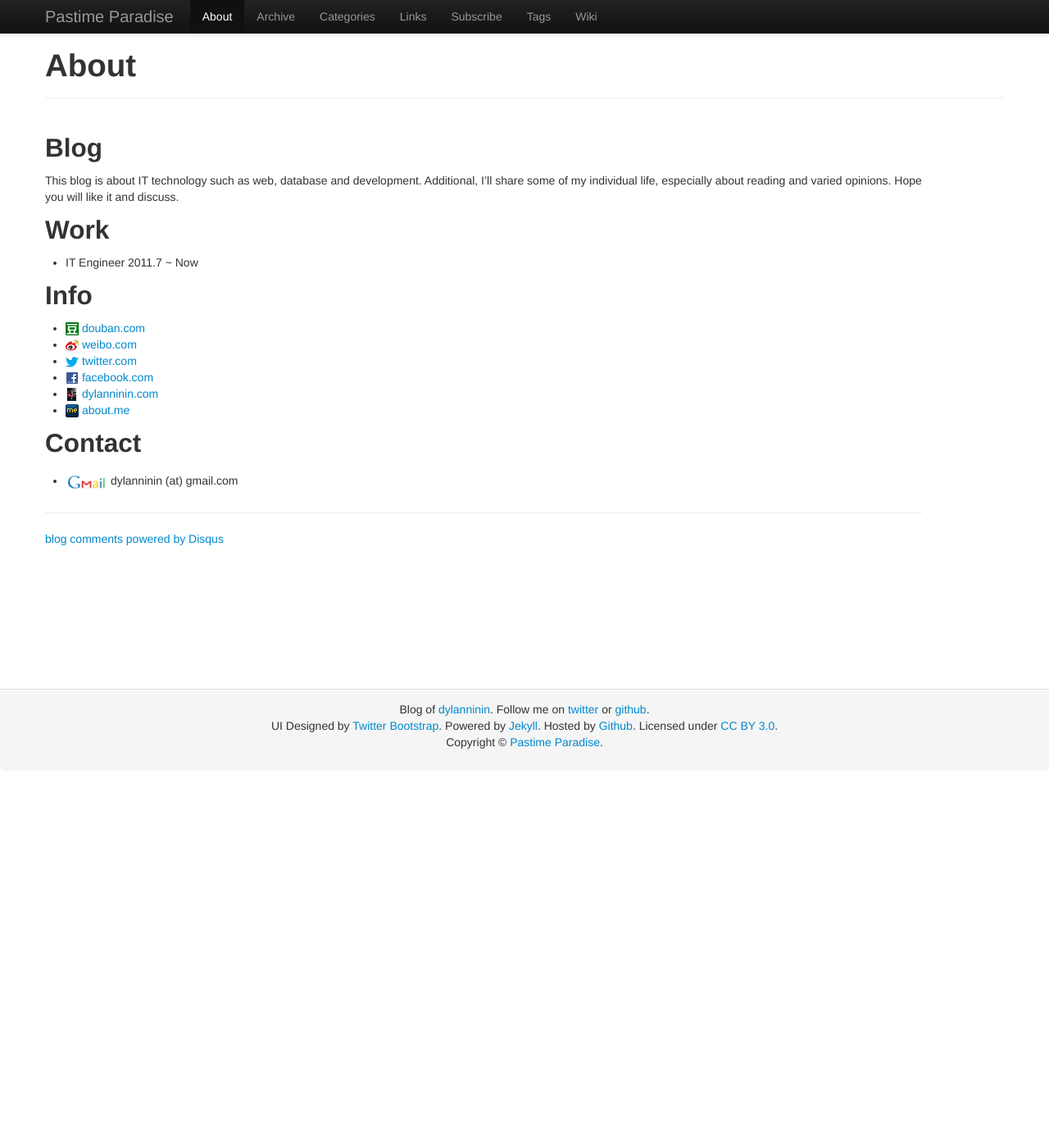
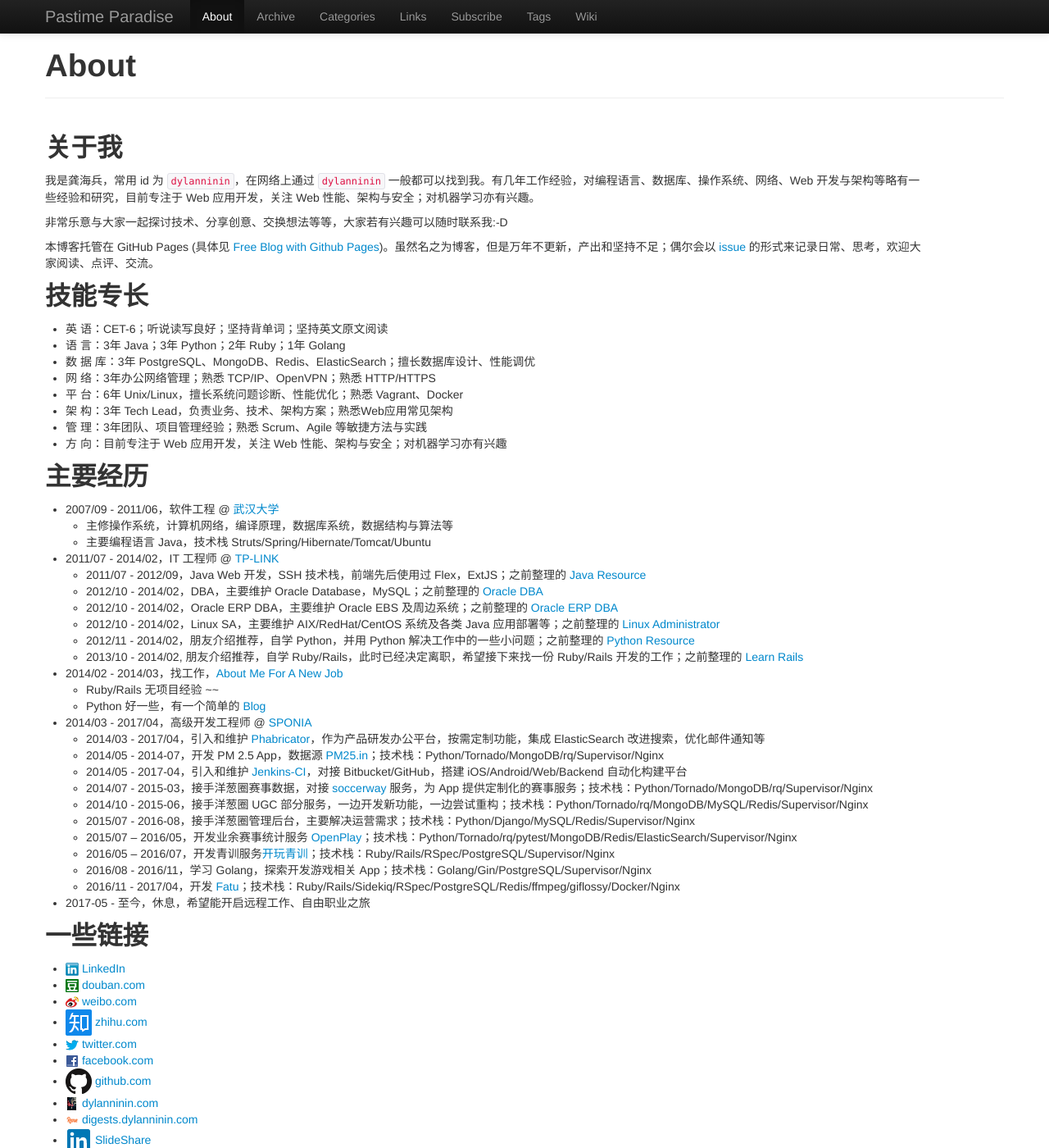
Before and after one commit to dylanninin/dylanninin.com, a Jekyll site: the page built from about.md, in a window 1280 px wide and 1400 px high. Shown: the whole window at 82% size. Built offline with Jekyll 4.4.1, drawn with Linux system fonts in a browser that asks for light colours; comment, search, counter and statistics services are not loaded.

Commit message:
Update about

```diff
--- a/about.md
+++ b/about.md
@@ -4,28 +4,69 @@
 group: navigation
 ---
 
-## Blog
+## 关于我
 
-This blog is about IT technology such as web, database and development.
-Additional, I'll share some of my individual life, especially about reading and
-varied opinions. Hope you will like it and discuss.
+我是龚海兵，常用 id 为 `dylanninin`，在网络上通过 `dylanninin` 一般都可以找到我。有几年工作经验，对编程语言、数据库、操作系统、网络、Web 开发与架构等略有一些经验和研究，目前专注于 Web 应用开发，关注 Web 性能、架构与安全；对机器学习亦有兴趣。
 
-## Work
+非常乐意与大家一起探讨技术、分享创意、交换想法等等，大家若有兴趣可以随时联系我:-D
 
-* IT Engineer 2011.7 ~ Now
+本博客托管在 GitHub Pages (具体见 [Free Blog with Github Pages](https://dylanninin.com/blog/2013/11/02/free_blogs.html))。虽然名之为博客，但是万年不更新，产出和坚持不足；偶尔会以 [issue](https://github.com/dylanninin/dylanninin.github.com/issues?utf8=%E2%9C%93&q=is%3Aissue) 的形式来记录日常、思考，欢迎大家阅读、点评、交流。
 
-## Info
+## 技能专长
 
-* ![douban](http://dylanninin.com/assets/images/me/douban.png) [douban.com](http://www.douban.com/people/dylanninin/)
-* ![weibo](http://dylanninin.com/assets/images/me/weibo.png) [weibo.com](http://weibo.com/dylanninin)
-* ![twitter](http://dylanninin.com/assets/images/me/twitter.png) [twitter.com](https://twitter.com/dylanninin)
-* ![facebook](http://dylanninin.com/assets/images/me/facebook.png) [facebook.com](https://www.facebook.com/dylanninin)
-* ![blog](http://dylanninin.com/assets/images/me/dylanninin.png) [dylanninin.com](http://www.dylanninin.com)
-* ![me](http://dylanninin.com/assets/images/me/me.png) [about.me](http://about.me/dylanninin)
+- 英    语：CET-6；听说读写良好；坚持背单词；坚持英文原文阅读
+- 语    言：3年 Java；3年 Python；2年 Ruby；1年 Golang
+- 数 据 库：3年 PostgreSQL、MongoDB、Redis、ElasticSearch；擅长数据库设计、性能调优
+- 网    络：3年办公网络管理；熟悉 TCP/IP、OpenVPN；熟悉 HTTP/HTTPS
+- 平    台：6年 Unix/Linux，擅长系统问题诊断、性能优化；熟悉 Vagrant、Docker
+- 架    构：3年 Tech Lead，负责业务、技术、架构方案；熟悉Web应用常见架构
+- 管    理：3年团队、项目管理经验；熟悉 Scrum、Agile 等敏捷方法与实践
+- 方    向：目前专注于 Web 应用开发，关注 Web 性能、架构与安全；对机器学习亦有兴趣
 
-## Contact
+## 主要经历
 
-* ![gmail](http://dylanninin.com/assets/images/me/gmail.png) dylanninin (at) gmail.com
+- 2007/09 - 2011/06，软件工程 @ [武汉大学](http://www.whu.edu.cn/)
+  - 主修操作系统，计算机网络，编译原理，数据库系统，数据结构与算法等
+  - 主要编程语言 Java，技术栈 Struts/Spring/Hibernate/Tomcat/Ubuntu
+- 2011/07 - 2014/02，IT 工程师 @ [TP-LINK](http://www.tp-link.com/)
+  - 2011/07 - 2012/09，Java Web 开发，SSH 技术栈，前端先后使用过 Flex，ExtJS；之前整理的 [Java Resource](https://dylanninin.com/blog/2013/10/09/java_resource.html)
+  - 2012/10 - 2014/02，DBA，主要维护 Oracle Database，MySQL；之前整理的 [Oracle DBA](https://dylanninin.com/blog/2013/10/26/oracle_dba.html)
+  - 2012/10 - 2014/02，Oracle ERP DBA，主要维护 Oracle EBS 及周边系统；之前整理的 [Oracle ERP DBA](https://dylanninin.com/blog/2013/10/25/oracle_ebs.html)
+  - 2012/10 - 2014/02，Linux SA，主要维护 AIX/RedHat/CentOS 系统及各类 Java 应用部署等；之前整理的 [Linux Administrator](https://dylanninin.com/blog/2013/10/25/linux.html)
+  - 2012/11 - 2014/02，朋友介绍推荐，自学 Python，并用 Python 解决工作中的一些小问题；之前整理的 [Python Resource](https://dylanninin.com/blog/2013/11/23/python_resource.html)
+  - 2013/10 - 2014/02, 朋友介绍推荐，自学 Ruby/Rails，此时已经决定离职，希望接下来找一份 Ruby/Rails 开发的工作；之前整理的 [Learn Rails](https://dylanninin.com/blog/2014/01/02/rails.html)
+- 2014/02 - 2014/03，找工作，[About Me For A New Job](https://dylanninin.com/blog/2014/02/20/about_me.html)
+  - Ruby/Rails 无项目经验 ~~
+  - Python 好一些，有一个简单的 [Blog](https://github.com/dylanninin/blog)
+- 2014/03 - 2017/04，高级开发工程师 @ [SPONIA](https://sponia.com/)
+  - 2014/03 - 2017/04，引入和维护 [Phabricator](https://github.com/dylanninin/phabricator)，作为产品研发办公平台，按需定制功能，集成 ElasticSearch 改进搜索，优化邮件通知等
+  - 2014/05 - 2014-07，开发 PM 2.5 App，数据源 [PM25.in](http://www.pm25.in/)；技术栈：Python/Tornado/MongoDB/rq/Supervisor/Nginx
+  - 2014/05 - 2017-04，引入和维护 [Jenkins-CI](https://jenkins.io/index.html)，对接 Bitbucket/GitHub，搭建 iOS/Android/Web/Backend 自动化构建平台
+  - 2014/07 - 2015-03，接手洋葱圈赛事数据，对接 [soccerway](http://www.soccerway.com/) 服务，为 App 提供定制化的赛事服务；技术栈：Python/Tornado/MongoDB/rq/Supervisor/Nginx
+  - 2014/10 - 2015-06，接手洋葱圈 UGC 部分服务，一边开发新功能，一边尝试重构；技术栈：Python/Tornado/rq/MongoDB/MySQL/Redis/Supervisor/Nginx
+  - 2015/07 - 2016-08，接手洋葱圈管理后台，主要解决运营需求；技术栈：Python/Django/MySQL/Redis/Supervisor/Nginx
+  - 2015/07 – 2016/05，开发业余赛事统计服务 [OpenPlay](https://openplay.com/)；技术栈：Python/Tornado/rq/pytest/MongoDB/Redis/ElasticSearch/Supervisor/Nginx
+  - 2016/05 – 2016/07，开发青训服务[开玩青训](http://kaiwanqx.com/)；技术栈：Ruby/Rails/RSpec/PostgreSQL/Supervisor/Nginx
+  - 2016/08 - 2016/11，学习 Golang，探索开发游戏相关 App；技术栈：Golang/Gin/PostgreSQL/Supervisor/Nginx
+  - 2016/11 - 2017/04，开发 [Fatu](https://fatu.me)；技术栈：Ruby/Rails/Sidekiq/RSpec/PostgreSQL/Redis/ffmpeg/giflossy/Docker/Nginx
+- 2017-05 - 至今，休息，希望能开启远程工作、自由职业之旅
+
+## 一些链接
+
+- ![linkedin](http://dylanninin.com/assets/images/me/linkedin.png) [LinkedIn](https://www.linkedin.com/in/dylanninin/)
+- ![douban](http://dylanninin.com/assets/images/me/douban.png) [douban.com](http://www.douban.com/people/dylanninin/)
+- ![weibo](http://dylanninin.com/assets/images/me/weibo.png) [weibo.com](http://weibo.com/dylanninin)
+- ![zhihu](http://dylanninin.com/assets/images/me/zhihu.png) [zhihu.com](https://www.zhihu.com/people/dylanninin/activities)
+- ![twitter](http://dylanninin.com/assets/images/me/twitter.png) [twitter.com](https://twitter.com/dylanninin)
+- ![facebook](http://dylanninin.com/assets/images/me/facebook.png) [facebook.com](https://www.facebook.com/dylanninin)
+- ![github](http://dylanninin.com/assets/images/me/github.png) [github.com](https://github.com/dylanninin)
+- ![blog](http://dylanninin.com/assets/images/me/dylanninin.png) [dylanninin.com](https://dylanninin.com)
+- ![newsletter](http://dylanninin.com/assets/images/me/revue.png) [digests.dylanninin.com](https://digests.dylanninin.com)
+- ![slideshare](http://dylanninin.com/assets/images/me/slideshare.png) [SlideShare](https://www.slideshare.net/DylannininGogh/presentations)
+
+## 联系方式
+
+- ![gmail](http://dylanninin.com/assets/images/me/gmail.png) dylanninin (at) gmail.com
 
 <hr>
 {% include JB/comments %}
```
Also changed, not shown: assets/images/me/github.png (added), assets/images/me/linkedin.png (added), assets/images/me/revue.png (added), assets/images/me/slideshare.png (added), assets/images/me/zhihu.png (added).
